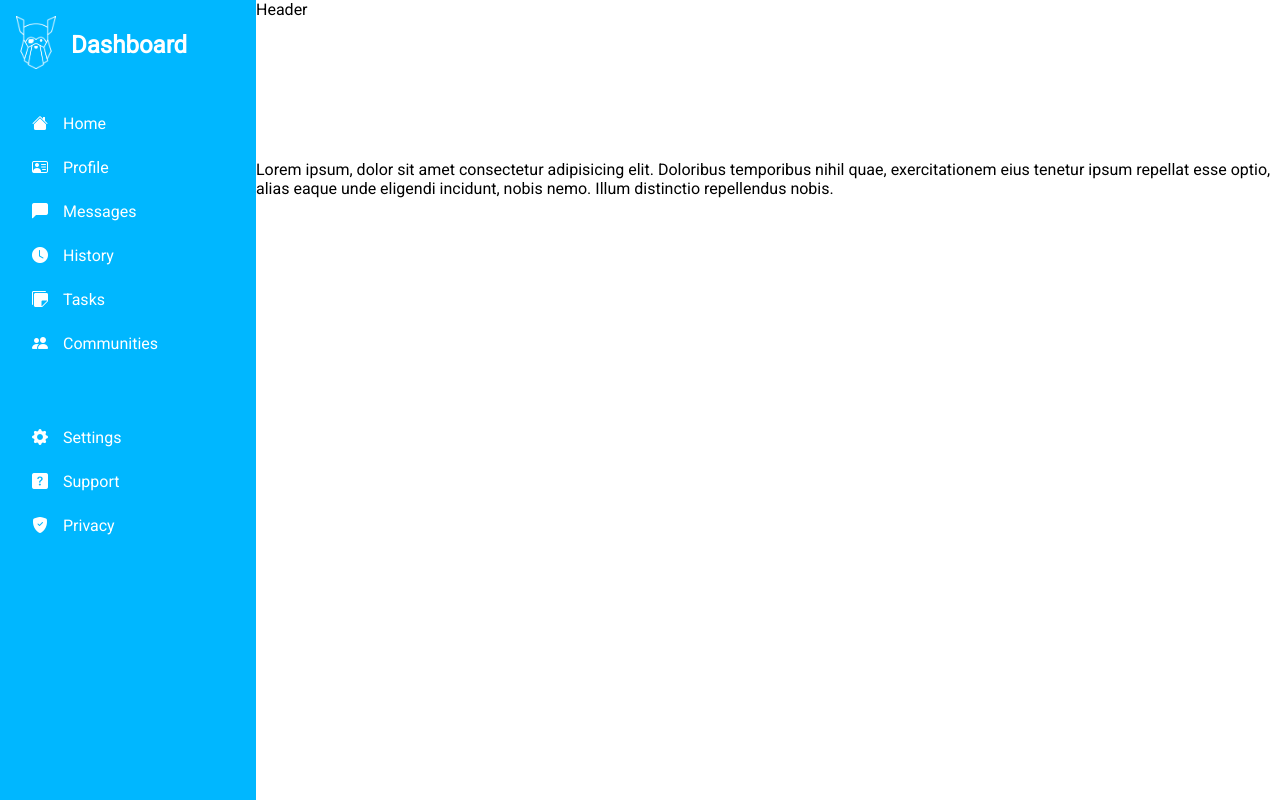
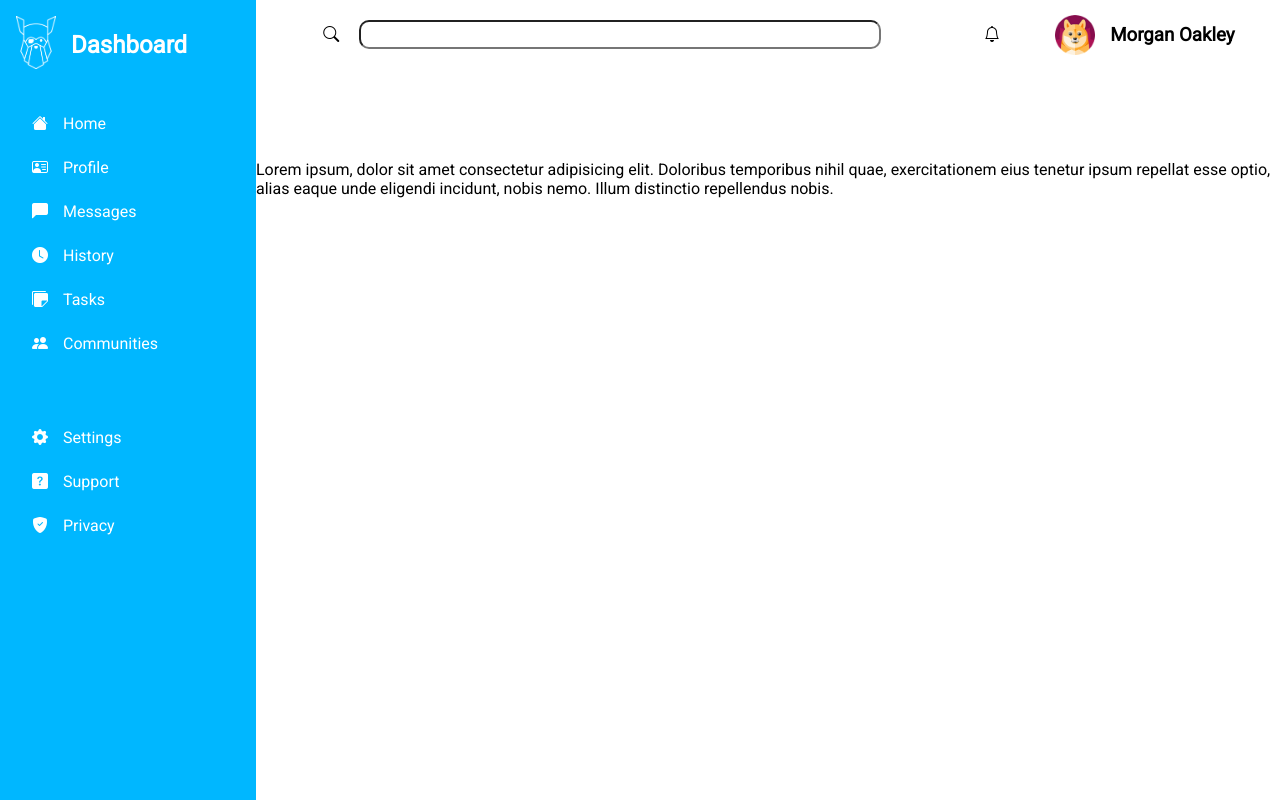
Before and after one commit to codedstrings/odin-dashboard, a plain HTML site: page index.html in a window 1280 px wide. Drawn offline with nearby package versions, Linux system fonts and the light colour scheme.

Commit message:
add: header part1

```diff
--- a/index.html
+++ b/index.html
@@ -13,10 +13,11 @@
 
   <body>
     <div class="page-wrapper">
-      <div class="header">Header</div>
       <aside class="left-sidebar">
         <div class="odin-container">
-          <div class="logo-wrapper"><img src="assets/odin-lined.png" alt="odin-logo" width="40px" /></div>
+          <div class="logo-wrapper">
+            <img src="assets/odin-lined.png" alt="odin-logo" width="40px" />
+          </div>
           <h2>Dashboard</h2>
         </div>
         <div class="home tab">
@@ -56,7 +57,26 @@
           <a href="#">Privacy</a>
         </div>
       </aside>
+      <header class="header">
+        <div class="header-part1">
+          <form action="#">
+            <label for="searchbar">
+              <i class="bi bi-search"></i>
+            </label>
+            <input id="searchbar" type="search" class="searchbar" />
+          </form>
+          <div>
+          <i class="bi bi-bell"></i>
 
+            <div class="profile">
+              <img src="assets/user-profile.png" alt="user profile picture" width="40px">
+              <h3>Morgan Oakley</h3>
+            </div>
+          </div>
+        </div>
+
+        <div class="header-part2"></div>
+      </header>
       <div class="main">
         Lorem ipsum, dolor sit amet consectetur adipisicing elit. Doloribus
         temporibus nihil quae, exercitationem eius tenetur ipsum repellat esse
--- a/styles.css
+++ b/styles.css
@@ -22,12 +22,8 @@ body {
   grid-template-columns: 1fr 4fr;
   grid-template-rows: 1fr 4fr;
 }
-.header {
-  grid-column: 2/3;
-}
-.main {
-  grid-column: 2/3;
-}
+
+/* sidebar */
 .left-sidebar {
   background-color: rgb(0, 183, 255);
   grid-column: 1/2;
@@ -39,7 +35,7 @@ body {
   flex-direction: column;
   gap: 25px;
 }
-.left-sidebar a{
+.left-sidebar a {
   text-decoration: none;
   color: inherit;
 }
@@ -49,17 +45,59 @@ body {
   gap: 15px;
   /* justify-content: flex-start; */
   align-items: center;
-padding: 1rem;
+  padding: 1rem;
 }
 .tab {
   display: flex;
   gap: 15px;
   padding-left: 2rem;
 }
-.tab:hover{
-  cursor:pointer;
+.tab:hover {
+  cursor: pointer;
   color: var(--left-sidebar-tab-hover);
 }
 .settings {
   margin-top: 50px;
 }
+
+/* header */
+.header {
+  grid-column: 2/3;
+  display: flex;
+  flex-direction: column;
+}
+.header-part1{
+display: grid;
+grid-template-columns: 2fr 1fr;
+align-items: center;
+}
+.header-part1>form{
+  display: flex;
+  justify-content: center;
+  align-items: center;
+  gap: 20px;
+  padding: 20px;
+  padding-right: 10px;
+
+}
+form>input{
+  min-width: 200px;
+  width: 80%;
+  border-radius: 10px;
+  padding: 5px;
+}
+.header-part1>div{
+  display: flex;
+  justify-content: space-evenly;
+  align-items: center;
+  gap: 10px;
+}
+.header-part1 .profile{
+  display: flex;
+  align-items: center;
+  gap: 15px;
+}
+/* main */
+.main {
+  grid-column: 2/3;
+}
```
Also changed, not shown: assets/user-profile.png (added). Lines whose indentation alone changed are shown as unchanged.
